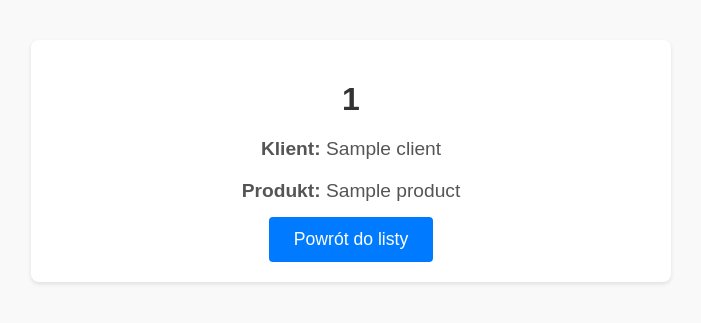
After one commit to kopecdamian/faktuu, a Django app: template invoices/templates/invoices/detail.html in a window 1280 px wide. The commit adds this page. Shown: the top 323 px of the page, without its empty margins (289-990 px from the left). Run offline with Django 3.2, Linux system fonts and the light colour scheme; the template is opened without the code that fills it: most values are stand-ins (such as "Sample title", 1, 10 or a date in 2020).

Commit message:
Add styled invoice index and detail views

```diff
--- /dev/null
+++ b/invoices/static/css/detail_view.css
@@ -0,0 +1,37 @@
+/* Style specyficzne dla strony szczegółów */
+.detail-card {
+    background: #fff;
+    border-radius: 8px;
+    box-shadow: 0 2px 4px rgba(0, 0, 0, 0.1);
+    padding: 20px;
+    max-width: 600px;
+    margin: 40px auto;
+    text-align: center;
+}
+
+.detail-card h1 {
+    color: #333;
+    font-size: 2em;
+    margin-bottom: 20px;
+}
+
+.detail-card p {
+    font-size: 1.2em;
+    color: #555;
+    margin-bottom: 15px;
+}
+
+.detail-card .btn {
+    display: inline-block;
+    padding: 12px 25px;
+    font-size: 1.1em;
+    background-color: #007bff;
+    color: #fff;
+    text-decoration: none;
+    border-radius: 4px;
+    transition: background-color 0.3s;
+}
+
+.detail-card .btn:hover {
+    background-color: #0056b3;
+}
--- /dev/null
+++ b/invoices/static/css/styles.css
@@ -0,0 +1,64 @@
+body {
+    font-family: Arial, sans-serif;
+    background-color: #f9f9f9;
+    color: #333;
+    margin: 0;
+    padding: 0;
+}
+
+.container {
+    width: 90%;
+    margin: 20px auto;
+    text-align: center;
+}
+
+h1 {
+    color: #444;
+    margin-bottom: 20px;
+}
+
+.grid {
+    display: grid;
+    grid-template-columns: repeat(auto-fit, minmax(300px, 1fr));
+    gap: 20px;
+}
+
+.card {
+    background: #fff;
+    border-radius: 8px;
+    box-shadow: 0 2px 4px rgba(0, 0, 0, 0.1);
+    padding: 20px;
+    text-align: center;
+    transition: transform 0.2s, box-shadow 0.2s;
+}
+
+.card:hover {
+    transform: translateY(-5px);
+    box-shadow: 0 4px 8px rgba(0, 0, 0, 0.2);
+}
+
+.card h2 {
+    font-size: 1.5em;
+    margin: 0 0 10px;
+}
+
+.card p {
+    margin: 5px 0;
+    color: #666;
+}
+
+.card .btn {
+    display: inline-block;
+    margin-top: 10px;
+    padding: 10px 20px;
+    font-size: 1em;
+    color: #fff;
+    background-color: #007bff;
+    text-decoration: none;
+    border-radius: 4px;
+    transition: background-color 0.3s;
+}
+
+.card .btn:hover {
+    background-color: #0056b3;
+}
--- /dev/null
+++ b/invoices/templates/invoices/detail.html
@@ -0,0 +1,21 @@
+ <!DOCTYPE html>
+ <html lang="en">
+ <head>
+     <meta charset="UTF-8">
+     <meta name="viewport" content="width=device-width, initial-scale=1.0">
+     <title>Faktura {{ invoice.invoice_number }}</title>
+     {% load static %}
+     <link rel="stylesheet" href="{% static 'css/styles.css' %}">
+     <link rel="stylesheet" href="{% static 'css/detail_view.css' %}">
+ </head>
+ <body>
+     <div class="container">
+         <div class="detail-card">
+             <h1>{{ invoice.invoice_number }}</h1>
+             <p><strong>Klient:</strong> {{ invoice.client }}</p>
+             <p><strong>Produkt:</strong> {{ invoice.product }}</p>
+             <a href="{% url 'invoices:index' %}" class="btn">Powrót do listy</a>
+         </div>
+     </div>
+ </body>
+ </html>
--- a/invoices/urls.py
+++ b/invoices/urls.py
@@ -2,6 +2,7 @@ from django.urls import path
 
 from . import views
 
+app_name = "invoices"
 urlpatterns = [
     # /invoices
     path("invoices/", views.index, name="index"),
--- a/invoices/views.py
+++ b/invoices/views.py
@@ -1,4 +1,5 @@
-from django.shortcuts import render
+from django.shortcuts import get_object_or_404, render
+from django.http import HttpResponse
 from django.http import HttpResponse
 from .models import Invoice
 
@@ -14,7 +15,8 @@ def index(request):
 
 # Detail
 def detail(request, invoice_id):
-    return HttpResponse("Invoice detail page.")
+    invoice = get_object_or_404(Invoice, pk=invoice_id)
+    return render(request, "invoices/detail.html", {"invoice": invoice})
 
 # PDF
 def pdf(request, invoice_id):
```
Also changed, not shown: invoices/templates/invoices/index.html (+27 -9 lines).
